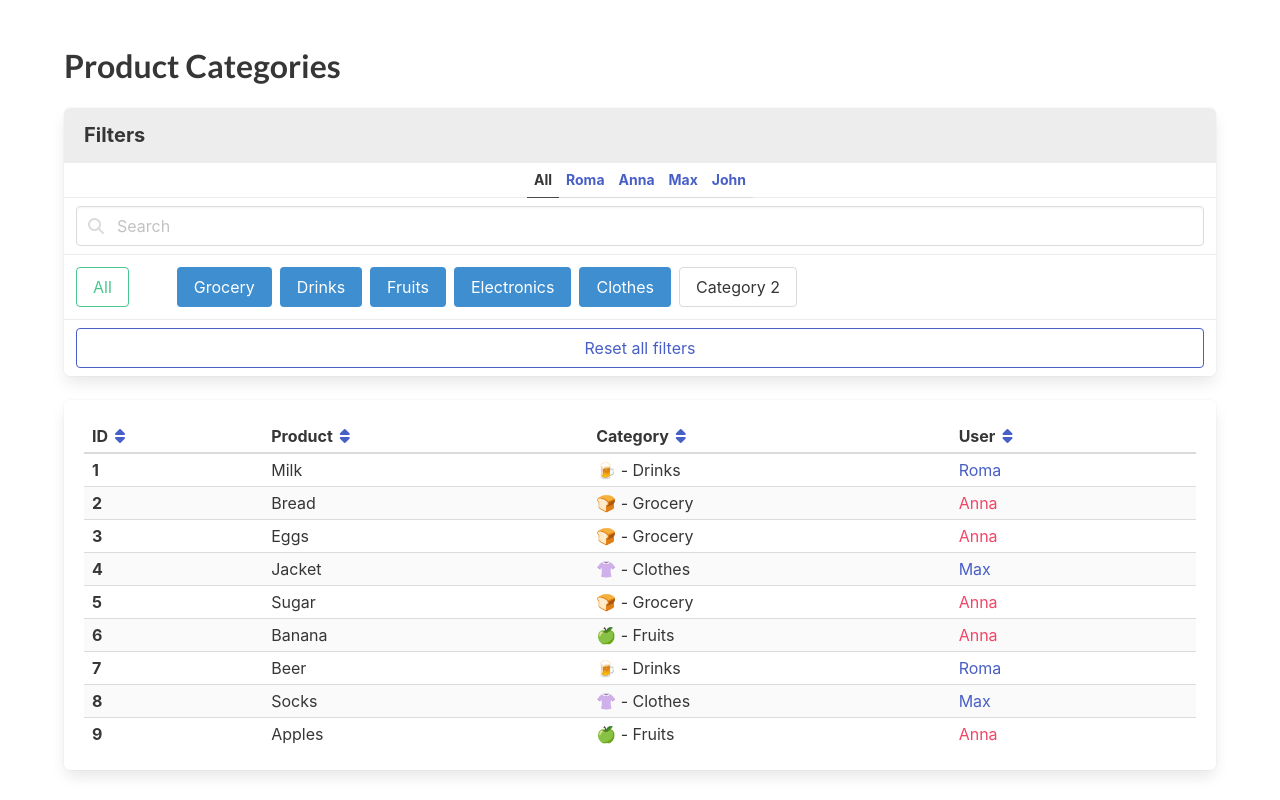
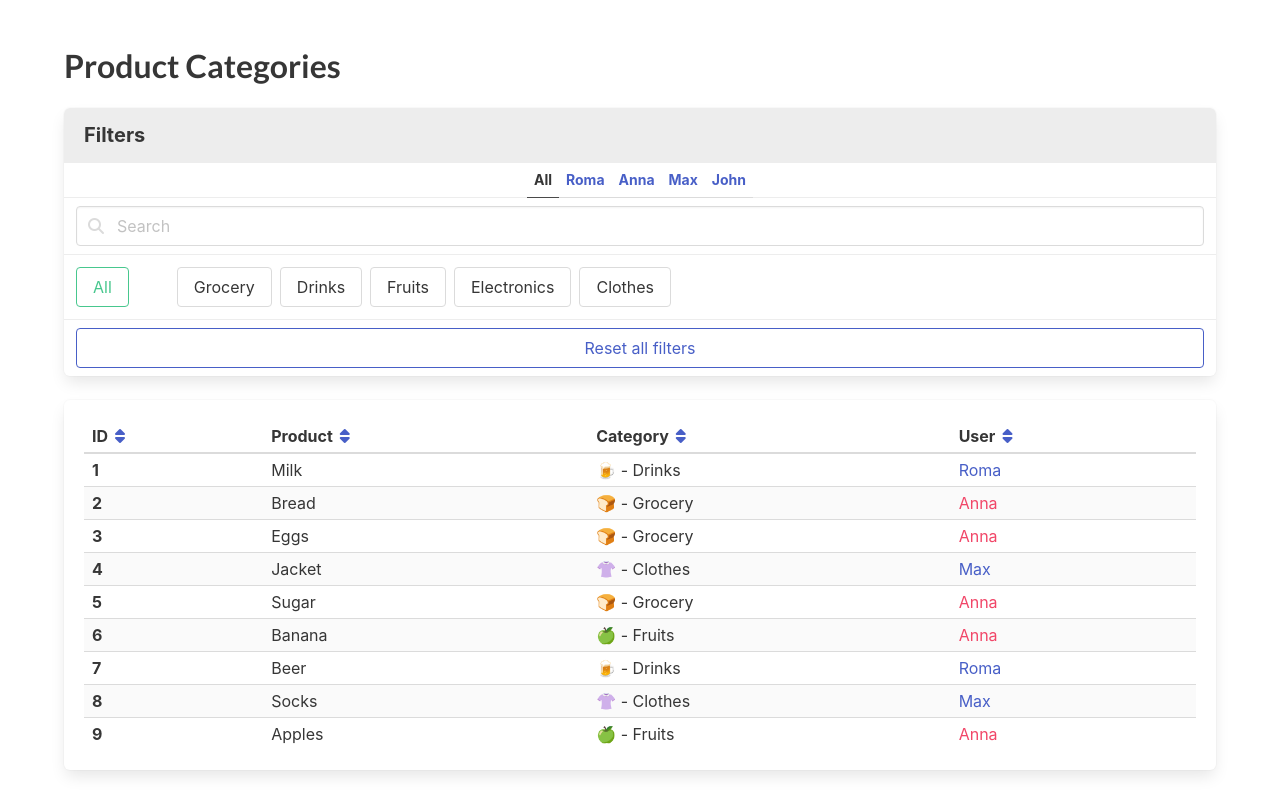
Before and after one commit to ArtemZakhar/react_product-categories-practice--mar24-Artem_Zakharchuk, a React (Create React App) app: page / in a window 1280 px wide. Built offline with nearby package versions, Linux system fonts and the light colour scheme.

Commit message:
finished fifth task

```diff
--- a/src/App.jsx
+++ b/src/App.jsx
@@ -1,5 +1,5 @@
 /* eslint-disable jsx-a11y/accessible-emoji */
-import React, { useState } from 'react';
+import React, { useEffect, useState } from 'react';
 import './App.scss';
 
 import usersFromServer from './api/users';
@@ -19,15 +19,45 @@ const products = productsFromServer.map(product => {
 });
 
 export const App = () => {
+  const initialCatecoriesState = categoriesFromServer.reduce((acc, elem) => {
+    const { title } = elem;
+
+    if (!(title in acc)) {
+      acc[title] = false;
+    }
+
+    return acc;
+  }, {});
+
+  const [searchQuerry, setSearcQuerry] = useState('');
   const [filterByOwner, setFilterByOwner] = useState('All');
-  const [searchQuerry, setSearcQuerry] = useState('');
-  const filteredProducts = filter(products, { filterByOwner, searchQuerry });
+  const [categorySearch, setCategorySearc] = useState(initialCatecoriesState);
+
+  const filteredProducts = filter(products, {
+    filterByOwner,
+    searchQuerry,
+    categorySearch,
+  });
 
   const TABLE_HEADERS = ['ID', 'Product', 'Category', 'User'];
 
   const resetFilters = () => {
     setFilterByOwner('All');
     setSearcQuerry('');
+    resetCategorySearch();
+  };
+
+  const handleCategorySearch = categoryName => {
+    setCategorySearc(prevState => {
+      return {
+        ...prevState,
+        [categoryName]: !prevState[categoryName],
+      };
+    });
+  };
+
+  const resetCategorySearch = () => {
+    setCategorySearc(initialCatecoriesState);
   };
 
   return (
@@ -78,6 +108,7 @@ export const App = () => {
               <a
                 href="#/"
                 data-cy="AllCategories"
+                onClick={() => resetCategorySearch()}
                 className="button is-success mr-6 is-outlined"
               >
                 All
@@ -86,17 +117,14 @@ export const App = () => {
               {categoriesFromServer.map(serverCategory => (
                 <a
                   data-cy="Category"
-                  className="button mr-2 my-1 is-info"
+                  className={`button mr-2 my-1 ${categorySearch[serverCategory.title] && 'is-info'}`}
                   href="#/"
                   key={serverCategory.id}
+                  onClick={() => handleCategorySearch(serverCategory.title)}
                 >
                   {serverCategory.title}
                 </a>
               ))}
-
-              <a data-cy="Category" className="button mr-2 my-1" href="#/">
-                Category 2
-              </a>
             </div>
 
             <div className="panel-block">
--- a/src/helpers/filter.js
+++ b/src/helpers/filter.js
@@ -1,4 +1,7 @@
-export const filter = (products, { filterByOwner, searchQuerry }) => {
+export const filter = (
+  products,
+  { filterByOwner, searchQuerry, categorySearch },
+) => {
   let copyProducts = [...products];
 
   switch (filterByOwner) {
@@ -23,5 +26,19 @@ export const filter = (products, { filterByOwner, searchQuerry }) => {
     });
   }
 
+  if (categorySearch) {
+    const showCategoryArr = Object.entries(categorySearch)
+      .filter(([key, value]) => !value && key)
+      .map(item => item[0]);
+
+    const allCatLength = Object.keys(categorySearch).length;
+
+    if (showCategoryArr.length < allCatLength) {
+      copyProducts = copyProducts.filter(
+        product => !showCategoryArr.includes(product.category.title),
+      );
+    }
+  }
+
   return copyProducts;
 };
```
